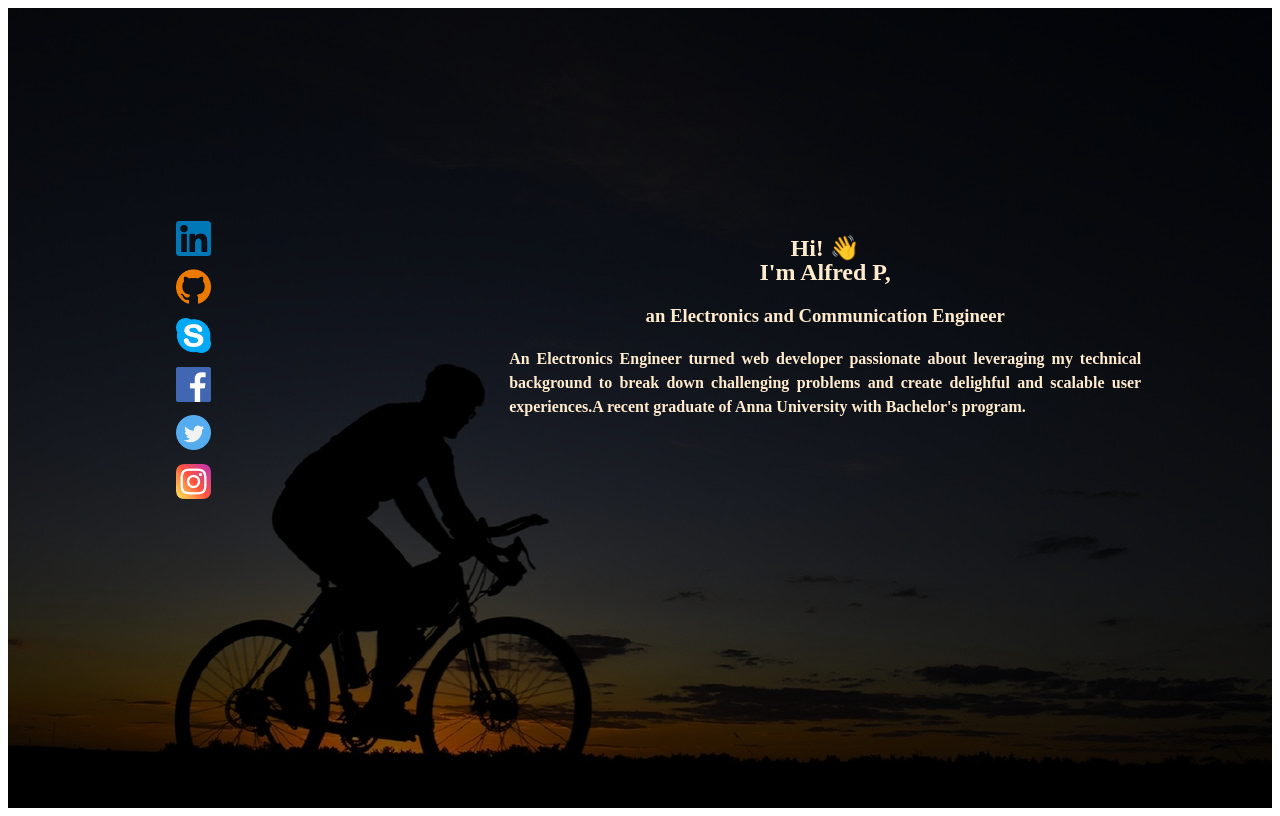
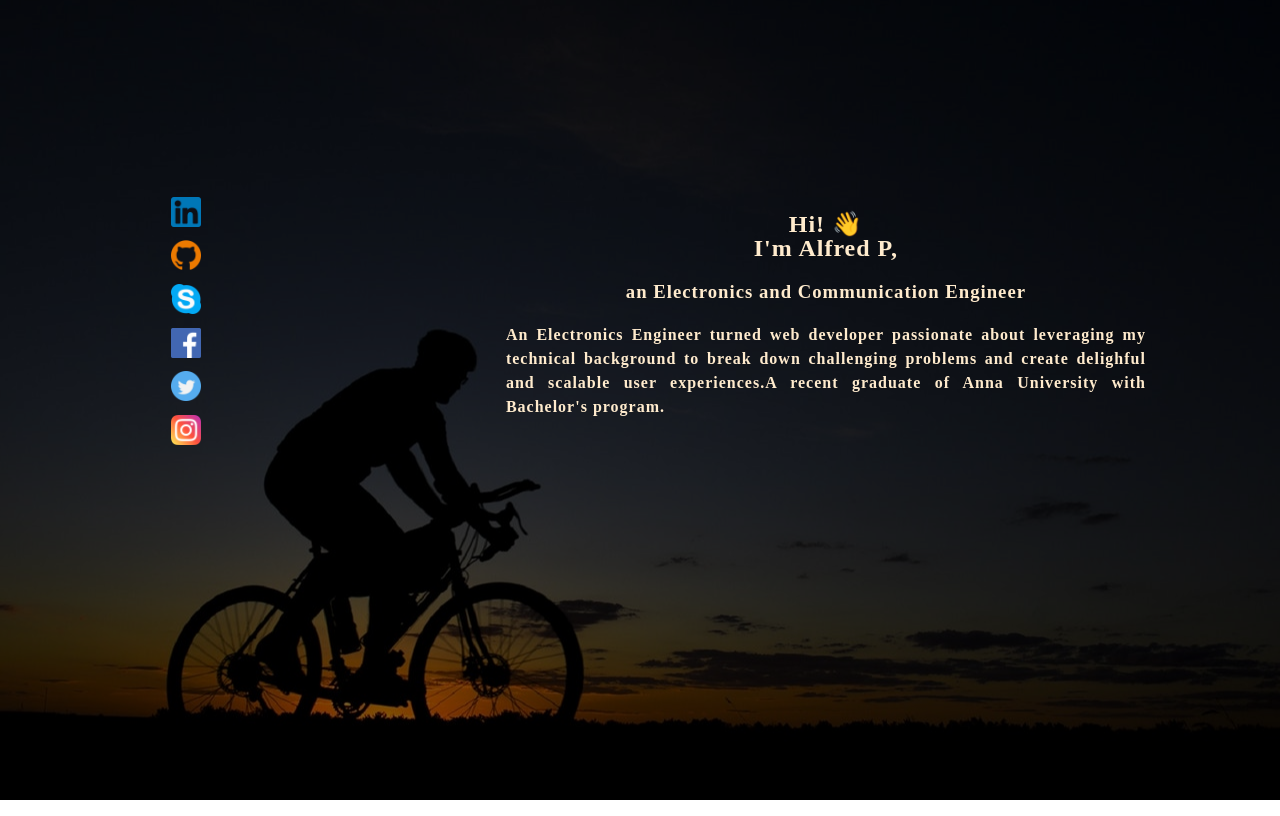
Before and after one commit to Alfred-2000/Header-Section, a plain HTML site: page index.html in a window 1280 px wide. Drawn offline with Linux system fonts and the light colour scheme.

Commit message:
updated my views

```diff
--- a/index.html
+++ b/index.html
@@ -5,14 +5,18 @@
     <meta name="viewport" content="width=device-width, initial-scale=1.0">
     <title>About Me</title>
     <style>
-        img
+        body
+        {
+            margin: 0;
+        }
+        .social-media img
         {
             max-width: 100%;
-            height: 35px;
+            height: 30px;
         }
         #about-me
         {
-            height: 100vh;
+            height: 100%;
             background: url(images/space.jpg) no-repeat;
             background-size: cover;
             background-position: center;
@@ -31,6 +35,7 @@
             color: blanchedalmond;
             margin: 0 auto ;
             line-height: 1.5em;
+            letter-spacing: 1px;
         }
         .my-views p
         {
@@ -43,20 +48,22 @@
             justify-content: space-around;
             padding: 0;
             margin: 0 auto;
-            width: min(75%, 989px);
+            width: 70%;
         }
         @media(min-width: 769px)
         {
             #about-me
             {
-                background: url(images/cycling.jpg);
+                height: 100vh;
+                background: url(images/cycling.jpg)no-repeat center;
+                background-size: cover;
             }
             .content-about-me
             {
                 display: flex;
                 flex-direction: row-reverse;
                 justify-content: space-around;
-                padding: 10em 0;
+                padding: 12em 0;
             }
             .my-views
             {
@@ -75,13 +82,6 @@
             .social-media li
             {
                 padding: 0.3em;
-            }
-        }
-        @media(min-width: 989px)
-        {
-            .content-about-me
-            {
-                padding: 13em 0;
             }
         }
     </style>
```
